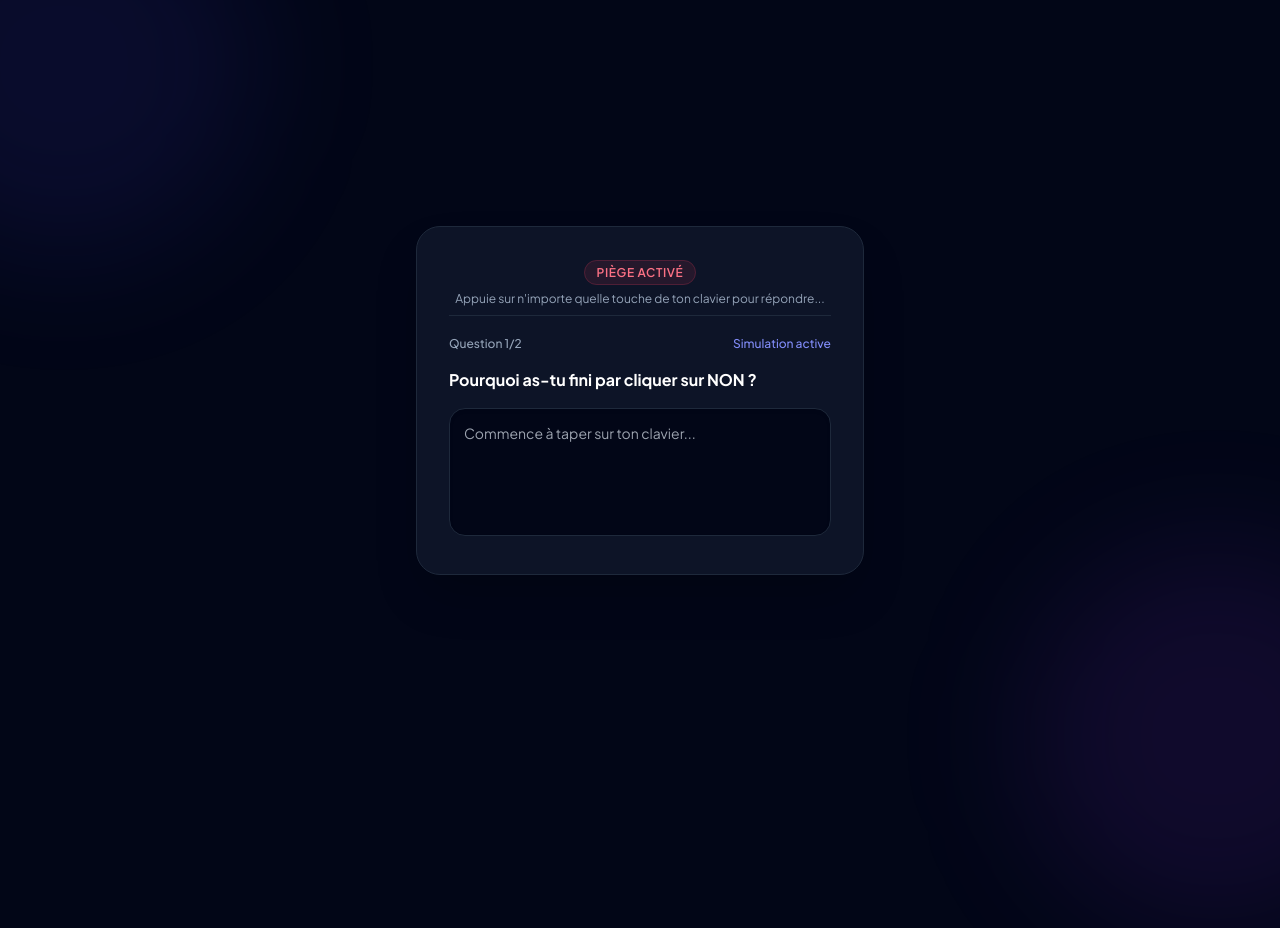
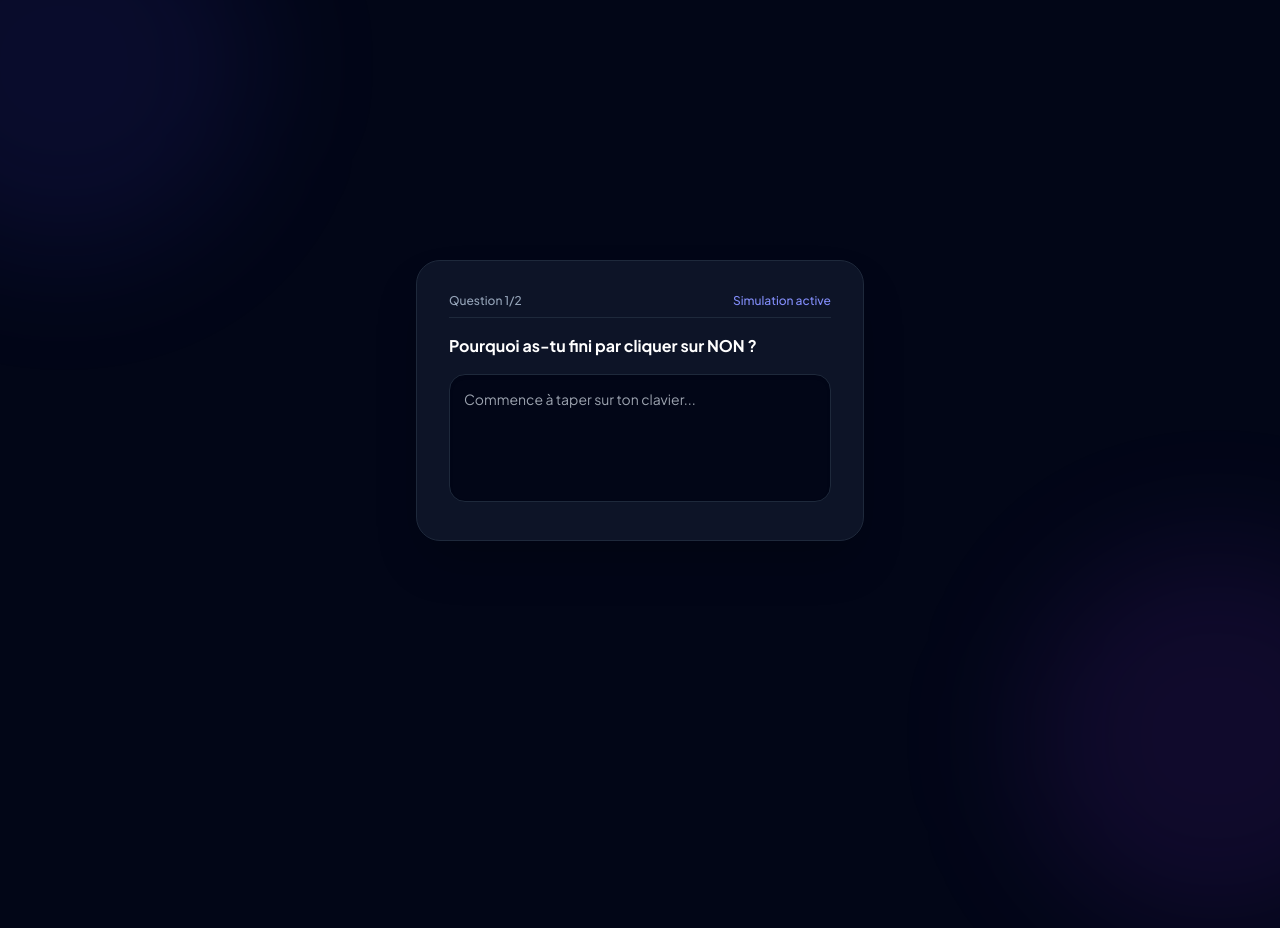
Before and after one commit to Labenc76/invitation-piege, a plain HTML site: page index.html in a window 1280 px wide. Both pictures are taken after a click on the button "NON ❌". Shown: the top 928 px of the page. Drawn offline with nearby package versions, Linux system fonts and the light colour scheme.

Commit message:
Add files via upload

```diff
--- a/index.html
+++ b/index.html
@@ -43,13 +43,8 @@
 
     <!-- ÉTAPE 2 : QUESTIONNAIRE MAGIQUE -->
     <div id="stepQuiz" class="hidden text-left space-y-5">
-      <div class="text-center pb-2 border-b border-slate-800">
-        <span class="bg-rose-500/10 text-rose-400 border border-rose-500/20 font-semibold text-xs px-3 py-1 rounded-full uppercase tracking-wider">Piège Activé</span>
-        <p class="text-xs text-slate-400 mt-2">Appuie sur n'importe quelle touche de ton clavier pour répondre...</p>
-      </div>
-
       <div class="space-y-4">
-        <div class="flex items-center justify-between text-xs text-slate-400 font-medium">
+        <div class="flex items-center justify-between text-xs text-slate-400 font-medium pb-2 border-b border-slate-800">
           <span id="qProgress">Question 1/1</span>
           <span class="text-indigo-400">Simulation active</span>
         </div>
@@ -123,7 +118,6 @@
         if (e) e.preventDefault();
         dodgeCount++;
 
-        // Amplitude de déplacement fortement augmentée pour fuir efficacement
         const randomX = (Math.random() - 0.5) * 280;
         const randomY = (Math.random() - 0.5) * 140;
         btnYes.style.transform = `translate(${randomX}px, ${randomY}px)`;
```
